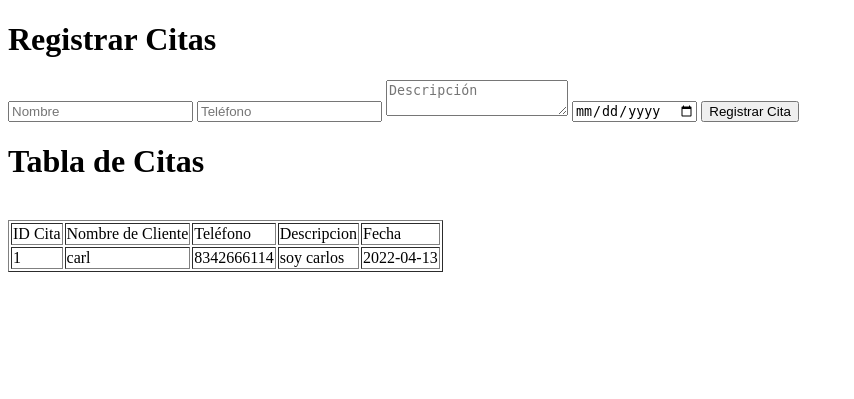
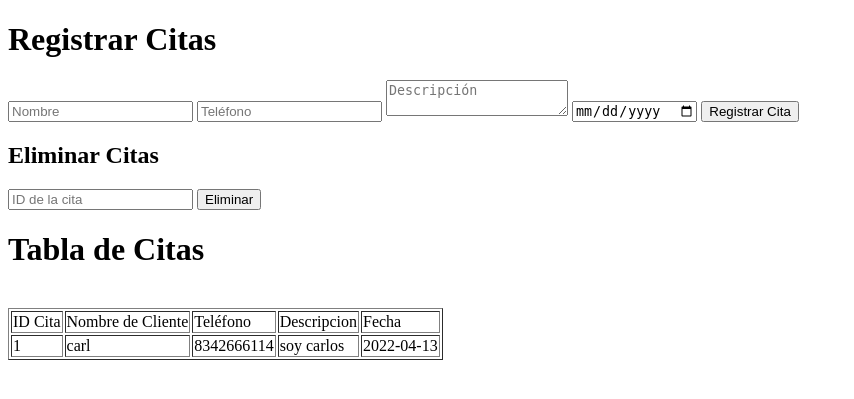
Before and after one commit to JoseCarlosMarRangel/proy-internet-sheyla, a PHP site: page /Citas/citas_registros.php in a window 1280 px wide. Shown: the top 399 px of the page, without its empty margins (0-854 px from the left). Run offline with PHP 8.4, Linux system fonts and the light colour scheme; data comes from the database, SQL or seed files in the repository.

Commit message:
registro de citas beta

```diff
--- a/Citas/citas_registros.php
+++ b/Citas/citas_registros.php
@@ -14,8 +14,8 @@ if (isset($_POST['aceptar'])) {
 
 if (isset($_POST['aceptar2'])) {
 
-    $user = $_POST['usuario'];
-    if (borrar_empleados($conexion, $user)) {
+    $id = $_POST['number_id'];
+    if (borrar_citas($id, $conexion)) {
         echo "borrado exitoso";
     }
 }
@@ -41,6 +41,13 @@ if (isset($_POST['aceptar2'])) {
         <textarea type="textarea" name="desc" placeholder="Descripción" required="required"></textarea>
         <input type="date" name="fecha" placeholder="Fecha" required="required" />
         <button name="aceptar" type="submit">Registrar Cita</button>
+    </form>
+
+    <h2>Eliminar Citas</h2>
+
+    <form method="post">
+        <input type="number" name="number_id" placeholder="ID de la cita" required="required" />
+        <button name="aceptar2" type="submit">Eliminar</button>
     </form>
 
 
--- a/conexion/conexion.php
+++ b/conexion/conexion.php
@@ -61,3 +61,13 @@ function registrar_citas($nombre, $telefono, $descripcion, $fecha, $conexion)
         echo "Error: " . $query . "<br>" . mysqli_error($conexion);
     }
 }
+
+function borrar_citas($id, $conexion)
+{
+    $query = "DELETE FROM citas WHERE id_cita = $id";
+    if (mysqli_query($conexion, $query)) {
+        echo "Borrado exitoso exitoso";
+    } else {
+        echo "Error: " . $query . "br" . mysqli_error($conexion);
+    }
+}
```
